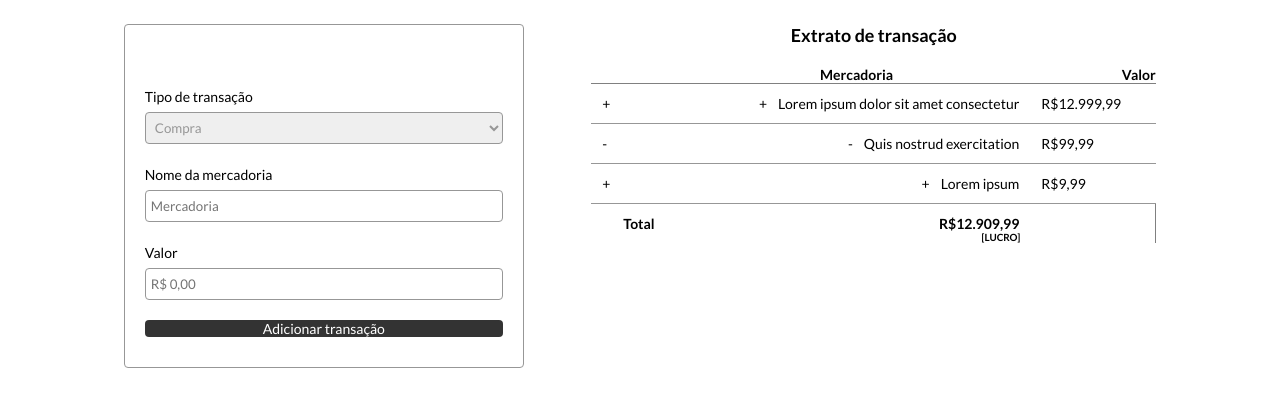
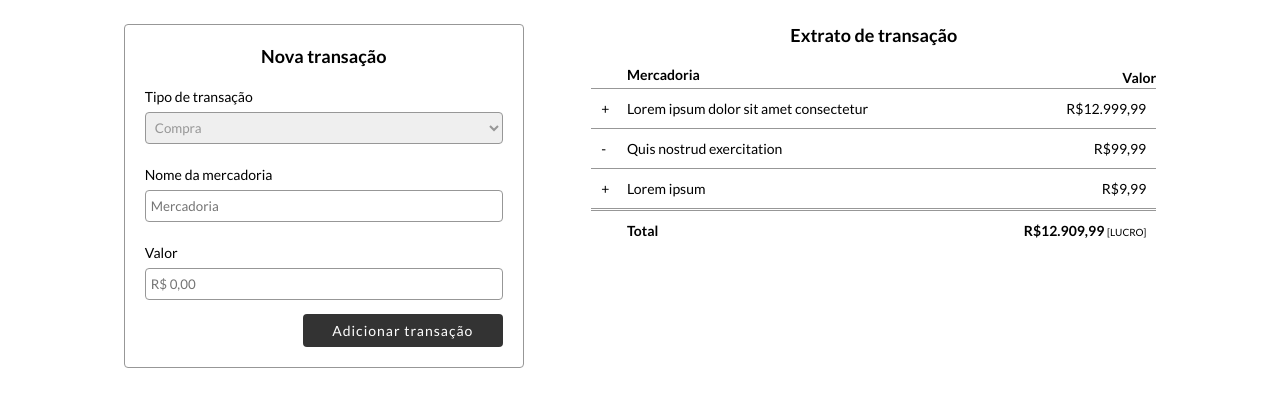
Before and after one commit to Lexkogake/baseViaVarejo, a plain HTML site: page index.html in a window 1280 px wide. Shown: the part 62-468 px from the top of the page. Drawn offline with Linux system fonts and the light colour scheme.

Commit message:
alterado a @media 411 e simplificado o css

```diff
--- a/assets/css/style.css
+++ b/assets/css/style.css
@@ -6,6 +6,7 @@
   font-family: Lato, sans-serif;
   outline: none;
 }
+
 header {
   background-color: #e0e0e0;
 }
@@ -94,8 +95,7 @@ hr {
 
 .section-transactions h2 {
   text-align: center;
-  font-size: 1.12rem;
-  font-weight: bold;
+  font-size: 18px;
   margin-bottom: 20px;
 }
 
@@ -104,64 +104,50 @@ table {
   width: 100%;
 }
 
-thead tr th {
-  border-top: hidden;
-  border-left: hidden;
-  border-right: hidden;
+th,
+td {
+  border-bottom: 1px solid #979797;
 }
 
-thead tr th:first-child {
-  text-align: left;
-  padding-left: 31px;
+tr td:first-child {
+  padding: 0 11px 0 10px;
 }
 
-tbody tr td {
-  border-left: hidden;
-  border-right: hidden;
-  border-bottom: 1px solid #979797;
-
-  padding: 11px;
+thead th:nth-child(2) {
+  text-align: left;
+  padding-bottom: 5px;
 }
 
-tbody tr td:nth-child(2) {
-  text-align: end;
-}
-
-tbody tr:last-child {
-  border-bottom: hidden;
-}
-
+.text-standard,
 .text-standard-bold {
   font-size: 14px;
 }
 
-.text-standard {
-  font-size: 14px;
+tbody tr td {
+  padding: 11px 10px 11px 0;
 }
 
-.positive::before {
-  content: '+';
-  margin-right: 11px;
+tbody tr td:nth-child(3) {
+  text-align: end;
 }
 
-.negative::before {
-  content: '-';
-  margin-right: 11px;
+tbody tr:nth-child(4) {
+  border-bottom: hidden;
+  border-top: 3px double #979797;
+  vertical-align: top;
+}
+
+.positive {
+  width: 65%;
 }
 
 .tr-total {
   font-weight: bold;
 }
 
-.space::before {
-  content: ' ';
-  margin-right: 21px;
-}
-
-.profit::after {
-  content: '[LUCRO]';
-  display: inline-block;
-  font-size: 0.62rem;
+.profit span {
+  font-size: 10px;
+  font-weight: 400;
 }
 
 @media (min-width: 768px) {
@@ -176,10 +162,10 @@ tbody tr:last-child {
   }
 
   .title-form {
-    font-size: 1.12rem;
-    margin-top: 20px;
+    display: inline-block;
+    font-size: 18px;
     position: absolute;
-    top: 0;
+    top: 20px;
     left: 50%;
     transform: translateX(-50%);
   }
@@ -192,7 +178,7 @@ tbody tr:last-child {
     width: 348px;
   }
 
-  button {
+  .button {
     width: 200px;
     height: 33px;
     margin: 20px;
@@ -209,14 +195,6 @@ tbody tr:last-child {
 
   .profit {
     position: relative;
-  }
-
-  .profit::after {
-    content: '[LUCRO]';
-    position: absolute;
-    bottom: 0;
-    right: 10px;
-    font-size: 0.62rem;
   }
 }
 
--- a/index.html
+++ b/index.html
@@ -62,14 +62,15 @@
       <section class="section section-right">
         <div class="section-transactions">
           <h2>Extrato de transação</h2>
-          <table border="1">
-            <thead class="text-standard-bold">
+          <table>
+            <thead class="thead text-standard-bold">
               <tr>
                 <th></th>
                 <th>Mercadoria</th>
                 <th>Valor</th>
               </tr>
             </thead>
+
             <tbody class="text-standard">
               <tr>
                 <td>+</td>
@@ -87,8 +88,9 @@
                 <td>R$9,99</td>
               </tr>
               <tr class="tr-total">
+                <td></td>
                 <td class="space">Total</td>
-                <td class="profit">R$12.909,99</td>
+                <td class="profit">R$12.909,99 <span>[LUCRO]</span></td>
               </tr>
             </tbody>
           </table>
```
